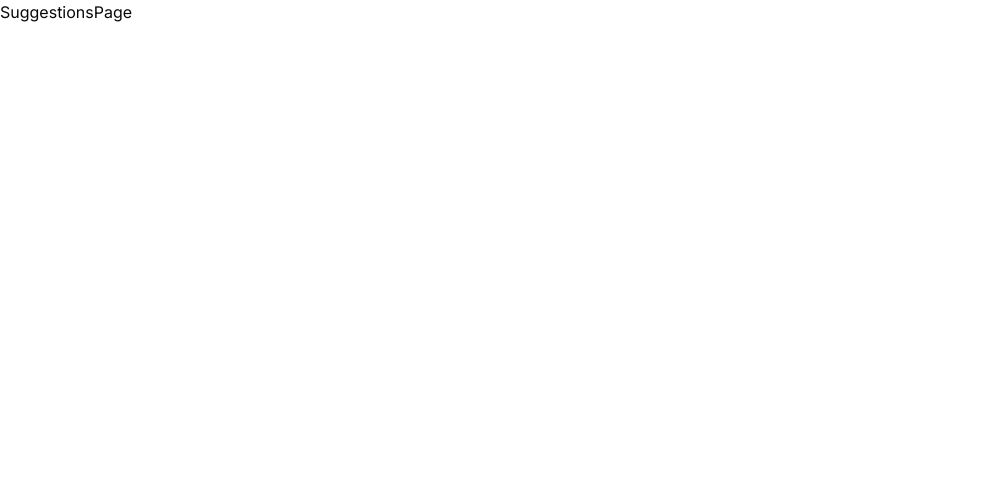
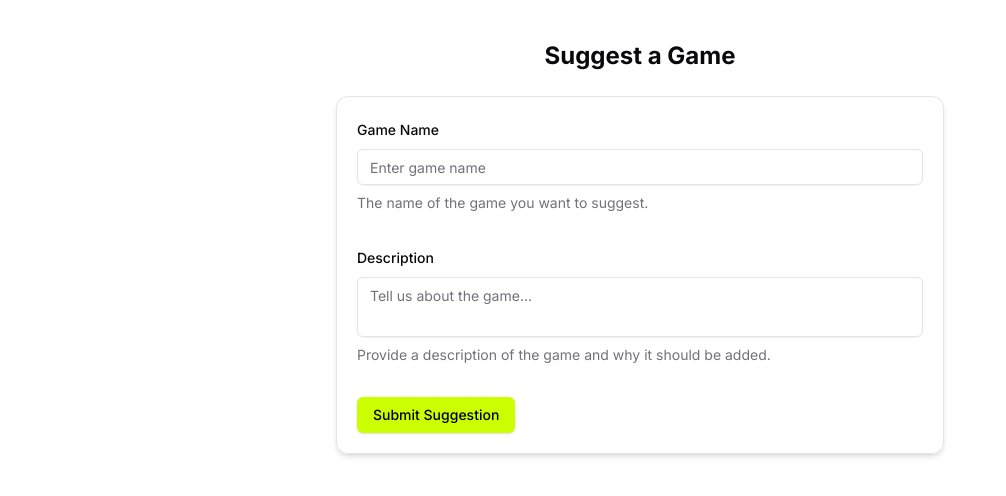
Before and after one commit to codify4/sneaky-games, a Next.js app: page /suggestions in a window 1280 px wide. Shown: the top 496 px of the page, without its empty margins (0-1006 px from the left). Built offline with nearby package versions, Linux system fonts and the light colour scheme.

Commit message:
suggestions page

```diff
--- a/app/globals.css
+++ b/app/globals.css
@@ -10,7 +10,7 @@
     --card-foreground: 240 10% 3.9%;
     --popover: 0 0% 100%;
     --popover-foreground: 240 10% 3.9%;
-    --primary: 142.1 76.2% 36.3%;
+    --primary: 72, 100%, 50%;
     --primary-foreground: 355.7 100% 97.3%;
     --secondary: 240 4.8% 95.9%;
     --secondary-foreground: 240 5.9% 10%;
--- a/app/suggestions/page.tsx
+++ b/app/suggestions/page.tsx
@@ -1,6 +1,45 @@
-const SuggestionsPage = () => {
-    return (
-        <div>SuggestionsPage</div>
-    )
+"use client"
+
+import { Button } from "@/components/ui/button"
+import { Input } from "@/components/ui/input"
+import { Textarea } from "@/components/ui/textarea"
+import { Label } from "@/components/ui/label"
+
+export default function SuggestionsPage() {
+  return (
+    <div className="container mx-auto py-10 flex flex-col items-center justify-center">
+      <h1 className="text-2xl font-bold mb-6">Suggest a Game</h1>
+      <form className="space-y-8 w-1/2 border p-5 rounded-xl shadow-md">
+        <div className="space-y-2">
+          <Label htmlFor="name">Game Name</Label>
+          <Input
+            id="name"
+            name="name"
+            placeholder="Enter game name"
+            required
+            className="ring-primary"
+          />
+          <p className="text-sm text-muted-foreground">
+            The name of the game you want to suggest.
+          </p>
+        </div>
+
+        <div className="space-y-2">
+          <Label htmlFor="description">Description</Label>
+          <Textarea
+            id="description"
+            name="description"
+            placeholder="Tell us about the game..."
+            className="resize-none"
+            required
+          />
+          <p className="text-sm text-muted-foreground">
+            Provide a description of the game and why it should be added.
+          </p>
+        </div>
+
+        <Button type="submit" className="text-black hover:bg-white hover:border hover:border-primary hover:text-primary">Submit Suggestion</Button>
+      </form>
+    </div>
+  )
 }
-export default SuggestionsPage
--- /dev/null
+++ b/components/ui/textarea.tsx
@@ -0,0 +1,22 @@
+import * as React from "react"
+
+import { cn } from "@/lib/utils"
+
+const Textarea = React.forwardRef<
+  HTMLTextAreaElement,
+  React.ComponentProps<"textarea">
+>(({ className, ...props }, ref) => {
+  return (
+    <textarea
+      className={cn(
+        "flex min-h-[60px] w-full rounded-md border border-input bg-transparent px-3 py-2 text-base shadow-sm placeholder:text-muted-foreground focus-visible:outline-none focus-visible:ring-1 focus-visible:ring-ring disabled:cursor-not-allowed disabled:opacity-50 md:text-sm",
+        className
+      )}
+      ref={ref}
+      {...props}
+    />
+  )
+})
+Textarea.displayName = "Textarea"
+
+export { Textarea }
```
